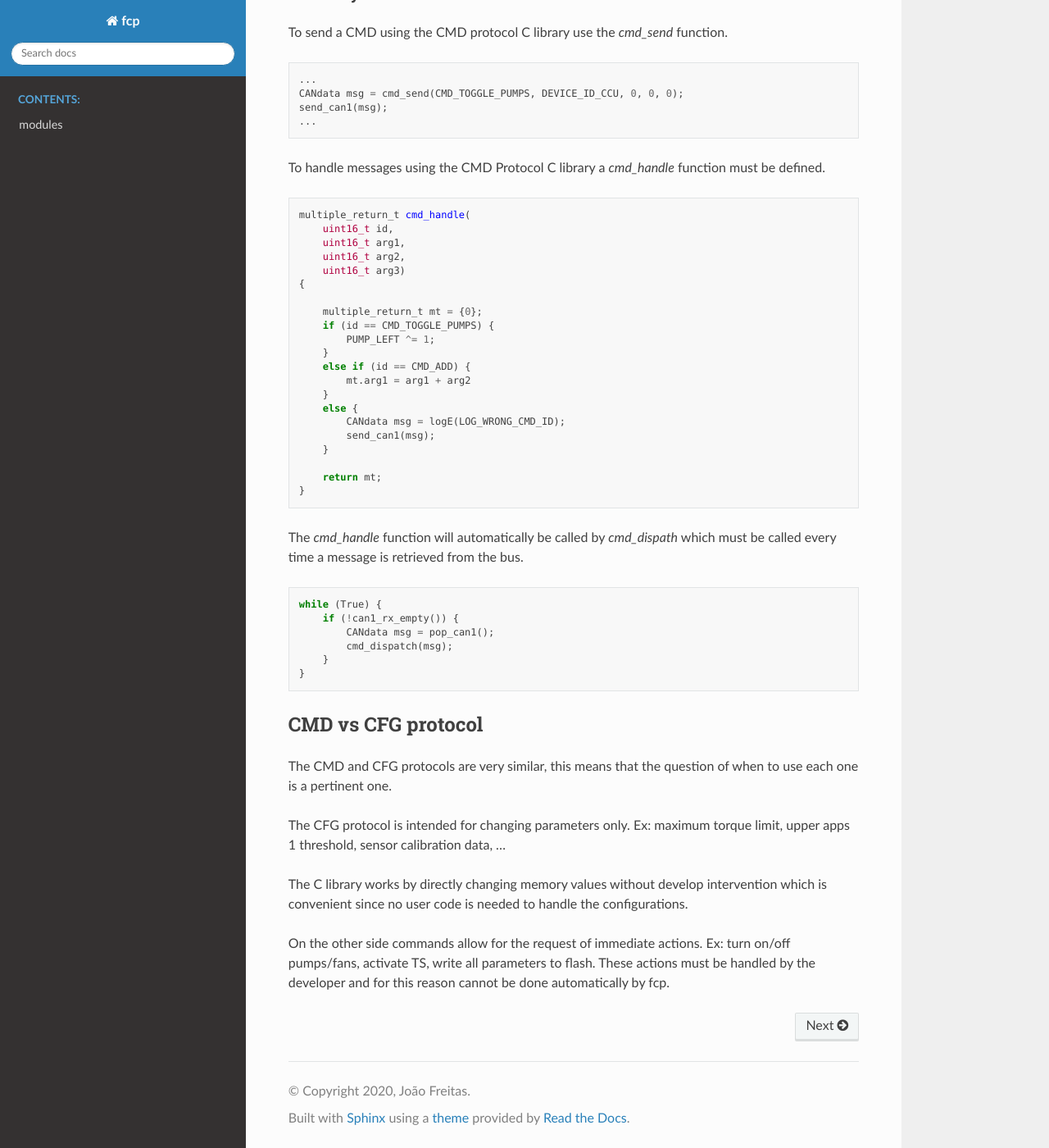
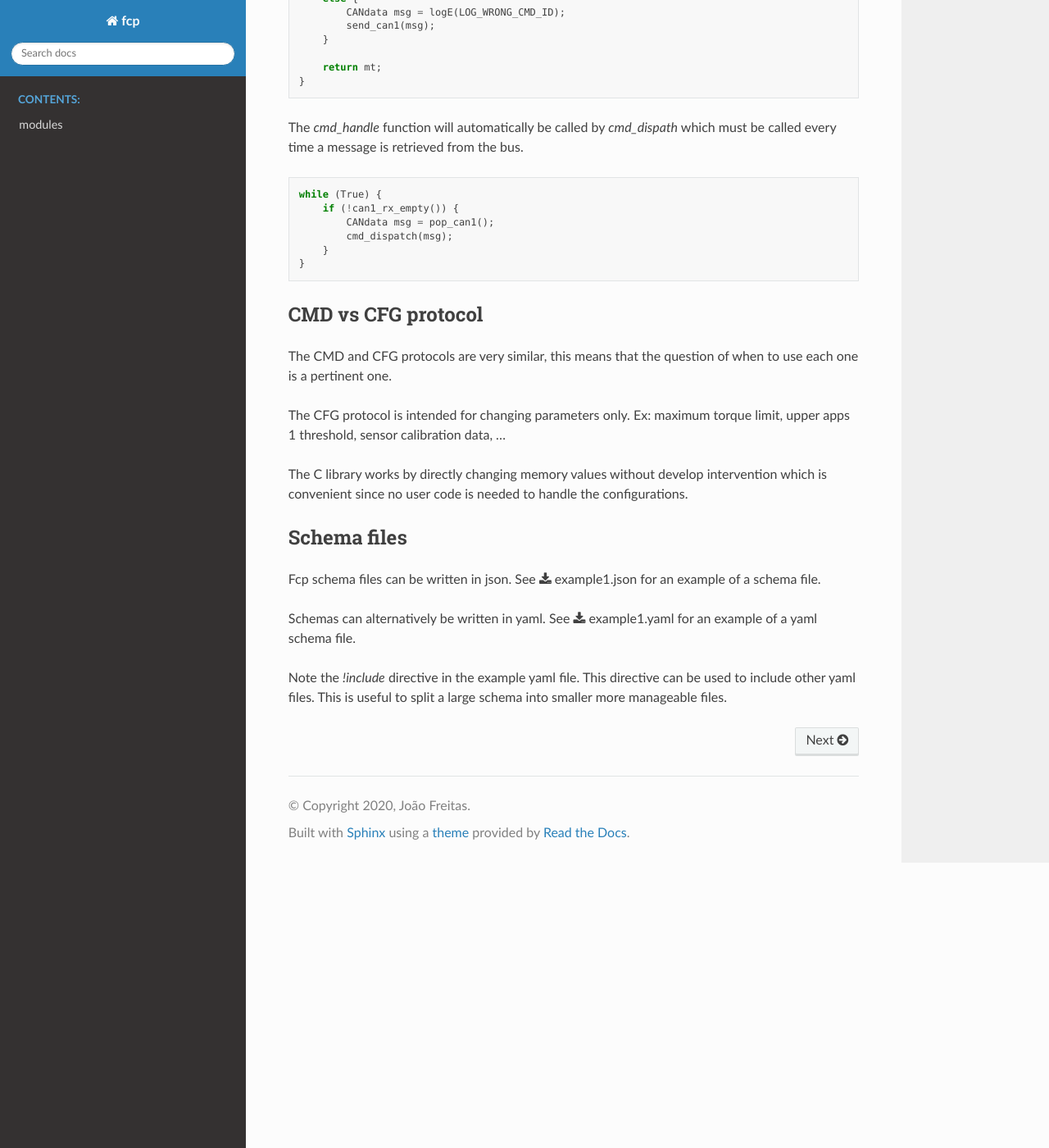
Before and after one commit to joajfreitas/fcp-core, a Sphinx documentation site: the page built from docs/index.rst, in a window 1280 px wide and 1400 px high, scrolled down 10865 px. Shown: the whole window at 82% size. Built offline with Sphinx 7.4.7 and the Read the Docs theme 3.1.0, drawn with Linux system fonts in a browser that asks for light colours; some of the changed text lies outside the part shown.

Commit message:
Add docs for yaml schemas

```diff
--- a/docs/index.rst
+++ b/docs/index.rst
@@ -139,14 +139,6 @@ c-gen
 
 
 .. warning:: This command will override the contents of the output directory
-
-gui
----
-
-Launches the GUI editor.
-
-.. image:: gui_preview.png
-
 
 Shortcuts
 ---------
@@ -538,4 +530,11 @@ The CFG protocol is intended for changing parameters only. Ex: maximum torque li
 
 The C library works by directly changing memory values without develop intervention which is convenient since no user code is needed to handle the configurations.
 
-On the other side commands allow for the request of immediate actions. Ex: turn on/off pumps/fans, activate TS, write all parameters to flash. These actions must be handled by the developer and for this reason cannot be done automatically by fcp.
+Schema files
+-------------------
+
+Fcp schema files can be written in json. See :download:`example1.json <../json/example1.json>` for an example of a schema file.
+
+Schemas can alternatively be written in yaml. See :download:`example1.yaml <../json/example1.yaml>` for an example of a yaml schema file.
+
+Note the `!include` directive in the example yaml file. This directive can be used to include other yaml files. This is useful to split a large schema into smaller more manageable files.
```
Also changed, not shown: docs/gui_preview.png (deleted).
